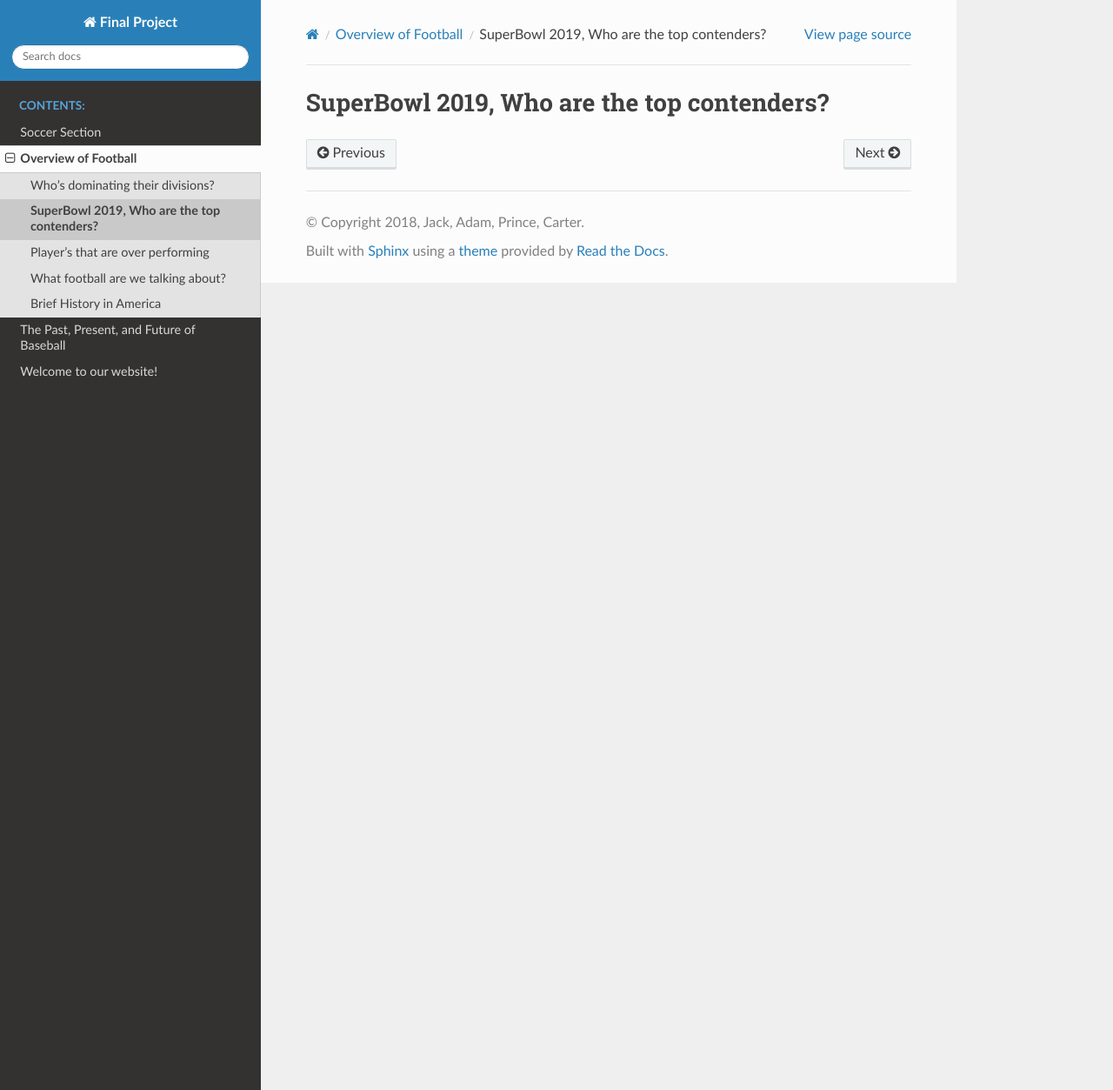
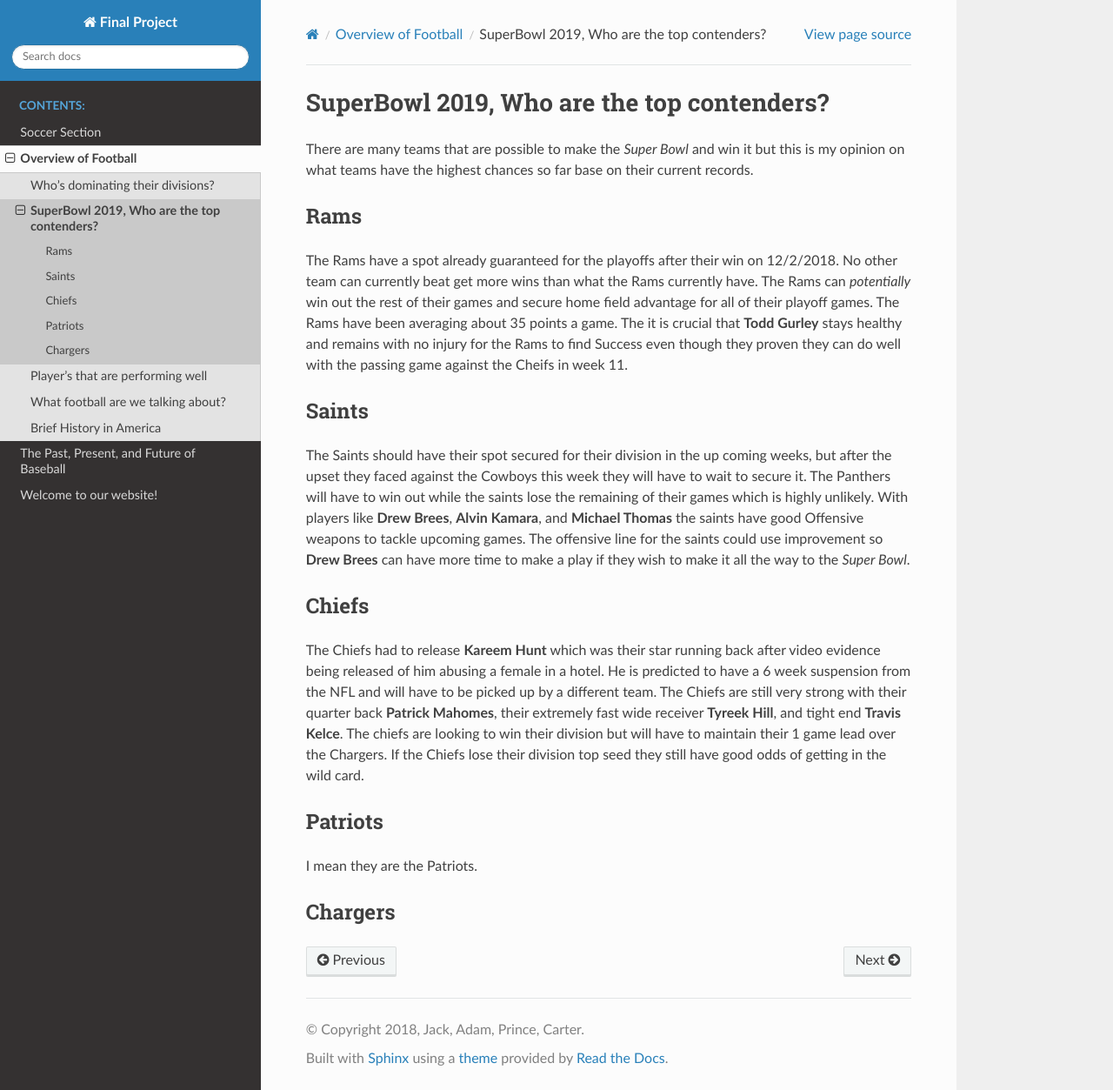
Before and after one commit to jarndt4/sports_final_project, a Sphinx documentation site: the page built from source/football/02superbowl_pred2019/superbowl_prediction.rst, in a window 1280 px wide and 1253 px high. Shown: the whole window at 87% size. Built offline with Sphinx 7.4.7 and the Read the Docs theme 2.0.0, drawn with Linux system fonts in a browser that asks for light colours.

Commit message:
Adding to pages for football

```diff
--- a/source/football/02superbowl_pred2019/superbowl_prediction.rst
+++ b/source/football/02superbowl_pred2019/superbowl_prediction.rst
@@ -1,2 +1,51 @@
 SuperBowl 2019, Who are the top contenders?
 ===========================================
+
+There are many teams that are possible to make the *Super Bowl* and win it but
+this is my opinion on what teams have the highest chances so far base on their
+current records.
+
+Rams
+----
+
+The Rams have a spot already guaranteed for the playoffs after their win on
+12/2/2018. No other team can currently beat get more wins than what the Rams
+currently have. The Rams can *potentially* win out the rest of their games and
+secure home field advantage for all of their playoff games. The Rams have been
+averaging about 35 points a game. The it is crucial that **Todd Gurley** stays
+healthy and remains with no injury for the Rams to find Success even though
+they proven they can do well with the passing game against the Cheifs in week
+11.
+
+Saints
+------
+
+The Saints should have their spot secured for their division in the up coming
+weeks, but after the upset they faced against the Cowboys this week they will
+have to wait to secure it. The Panthers will have to win out while the saints
+lose the remaining of their games which is highly unlikely. With players like
+**Drew Brees**, **Alvin Kamara**, and **Michael Thomas** the saints have good Offensive
+weapons to tackle upcoming games. The offensive line for the saints could use
+improvement so **Drew Brees** can have more time to make a play if they wish to
+make it all the way to the *Super Bowl*.
+
+
+Chiefs
+------
+
+The Chiefs had to release **Kareem Hunt** which was their star running back after
+video evidence being released of him abusing a female in a hotel. He is predicted
+to have a 6 week suspension from the NFL and will have to be picked up by a
+different team. The Chiefs are still very strong with their quarter back
+**Patrick Mahomes**, their extremely fast wide receiver **Tyreek Hill**, and
+tight end **Travis Kelce**. The chiefs are looking to win their division but
+will have to maintain their 1 game lead over the Chargers. If the Chiefs lose their
+division top seed they still have good odds of getting in the wild card.
+
+Patriots
+--------
+
+I mean they are the Patriots.
+
+Chargers
+--------
--- a/source/football/03top_players/top_players.rst
+++ b/source/football/03top_players/top_players.rst
@@ -1,2 +1,2 @@
-Player's that are over performing
+Player's that are performing well
 =================================
--- a/source/football/index.rst
+++ b/source/football/index.rst
@@ -39,5 +39,5 @@ The NFL is the most popular sport in America, and the televised program is one o
 the most watched on American television. The four contracted television networks
 that are allowed to broadcast NFL games will pay a combined total of about 4 billion
 dollars a year for the rights. Companies will also pay upwards to $700,000 for a
-30 second advertisement during regular season games. During the SuperBowl
+30 second advertisement during regular season games. During the *Super Bowl*
 advertisements can average about 5 million dollars for a 30 seconds ad time.
```
Also changed, not shown: source/football/01top_teams/top_teams.rst (+5 -5 lines), source/football/02superbowl_pred2019/imgs/chiefs.jpg (added), source/football/02superbowl_pred2019/imgs/patriots.png (added), source/football/02superbowl_pred2019/imgs/rams.jpg (added), source/football/02superbowl_pred2019/imgs/saints.jpg (added), source/football/02superbowl_pred2019/imgs/steelers.jpg (added), source/football/02superbowl_pred2019/imgs/superbowl_logo.jpg (added).
